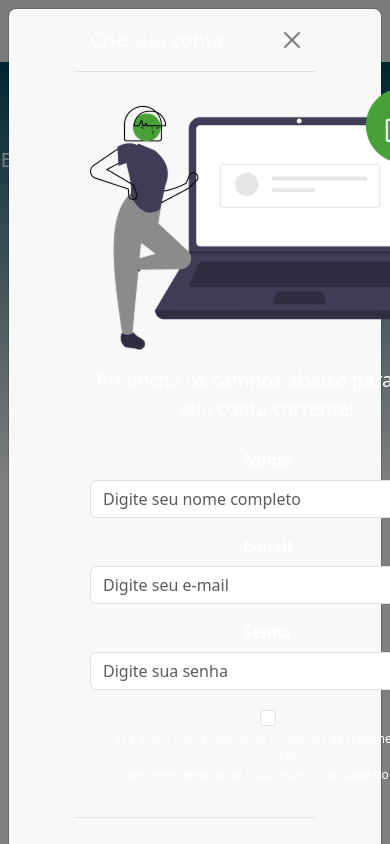
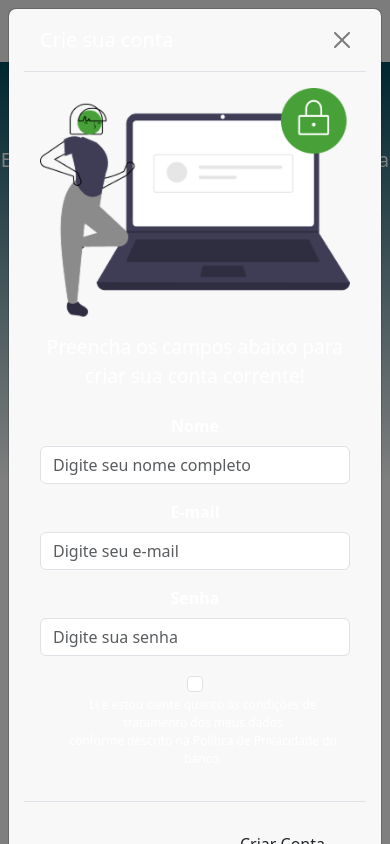
Before and after one commit to CleudemirFaccoJr/FIAP, a Next.js app: page / in a window 390 px wide. Both pictures are taken after a click on the button "Abrir minha Conta". Shown: the top 844 px of the page. Built offline with nearby package versions, Linux system fonts and the light colour scheme.

Commit message:
Correções de CSS

```diff
--- a/src/components/abrirModal.tsx
+++ b/src/components/abrirModal.tsx
@@ -77,14 +77,7 @@ export default function AbrirContaModal() {
                 ></button>
               </div>
               <div className="modal-body mx-auto">
-                <Image
-                  src="/images/abriConta.png"
-                  alt="Logo ByteBank"
-                  width={355}
-                  height={262}
-                  priority
-                  className="mb-3"
-                />
+                <Image src="/images/abriConta.png" alt="Logo ByteBank" width={355} height={262} priority className="mb-3 img-fluid"/>
                 <p>Preencha os campos abaixo para criar sua conta corrente!</p>
                 <form>
                   <div className="mb-3">
--- a/src/components/modalLogin.tsx
+++ b/src/components/modalLogin.tsx
@@ -48,7 +48,7 @@ export default function ModalLogin() {
                 <button type="button" className="btn-close" onClick={toggleModal} aria-label="Close"></button>
               </div>
               <div className="modal-body mx-auto">
-                <Image src="/images/ilustra_Cadastro.png" alt="Logo ByteBank" width={355} height={262} priority className="mb-3" />
+                <Image src="/images/ilustra_Cadastro.png" alt="Logo ByteBank" width={355} height={262} priority className="mb-3 img-fluid" />
                 <form onSubmit={handleLogin}>
                   <div className="mb-3">
                     <label htmlFor="email" className="form-label">E-mail</label>
--- a/src/styles/style.css
+++ b/src/styles/style.css
@@ -233,5 +233,10 @@ body{
     .linha-destaque {
       width: 40px;
     }
+
+     .modal-content{
+    padding-left: 15px;
+    padding-right: 15px;
+  }
   }
 }
```
